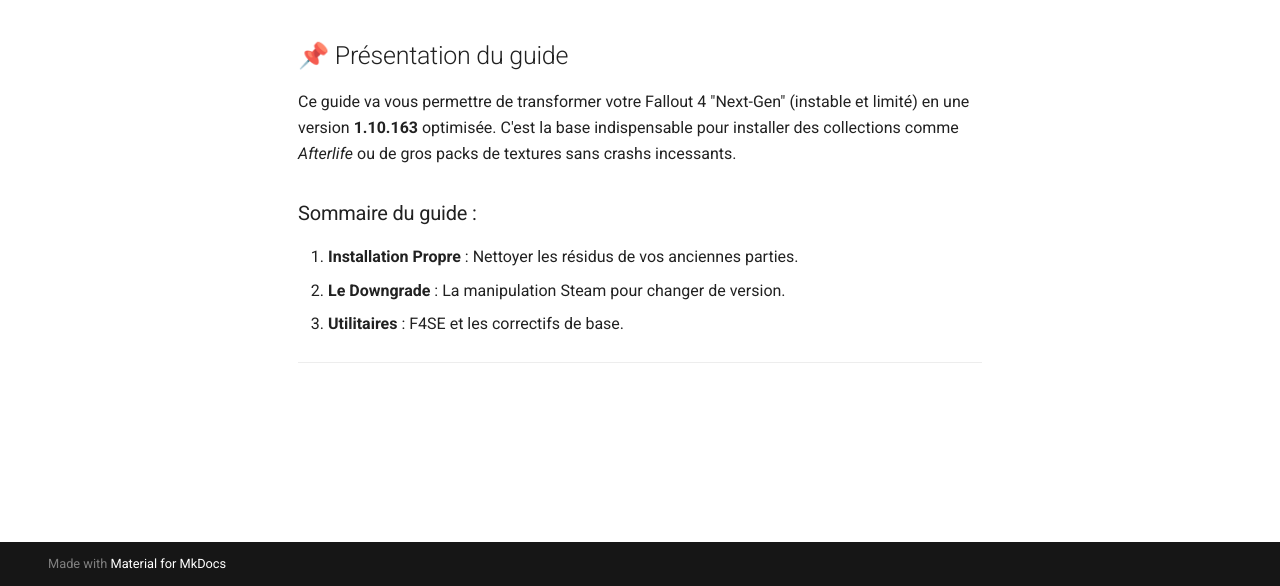
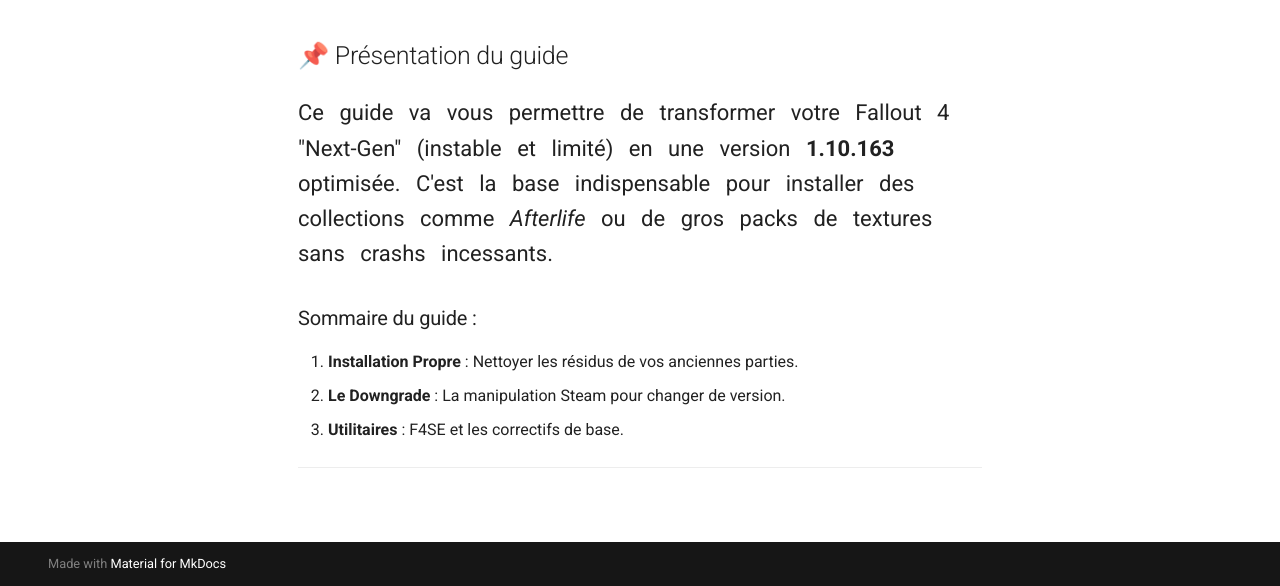
Before and after one commit to Lilevitchi/lilevitchi.github.io, an MkDocs documentation site: the page built from docs/fallout4/intro.md, in a window 1280 px wide and 1194 px high. Shown: the part 608-1194 px from the top of the window. Built offline with MkDocs 1.6.1 and Material for MkDocs 9.7.7, drawn with Linux system fonts in a browser that asks for light colours.

Commit message:
Update extra.css

```diff
--- a/docs/stylesheets/extra.css
+++ b/docs/stylesheets/extra.css
@@ -62,3 +62,9 @@
 .md-search__input:focus {
     background-color: rgba(255, 87, 34, 0.1);
 }
+
+/* Espace autour des séparateurs de liens utiles */
+.md-typeset h2 + p {
+    font-size: 1.1rem;
+    word-spacing: 10px; /* Ajoute de l'espace entre les liens */
+}
```
